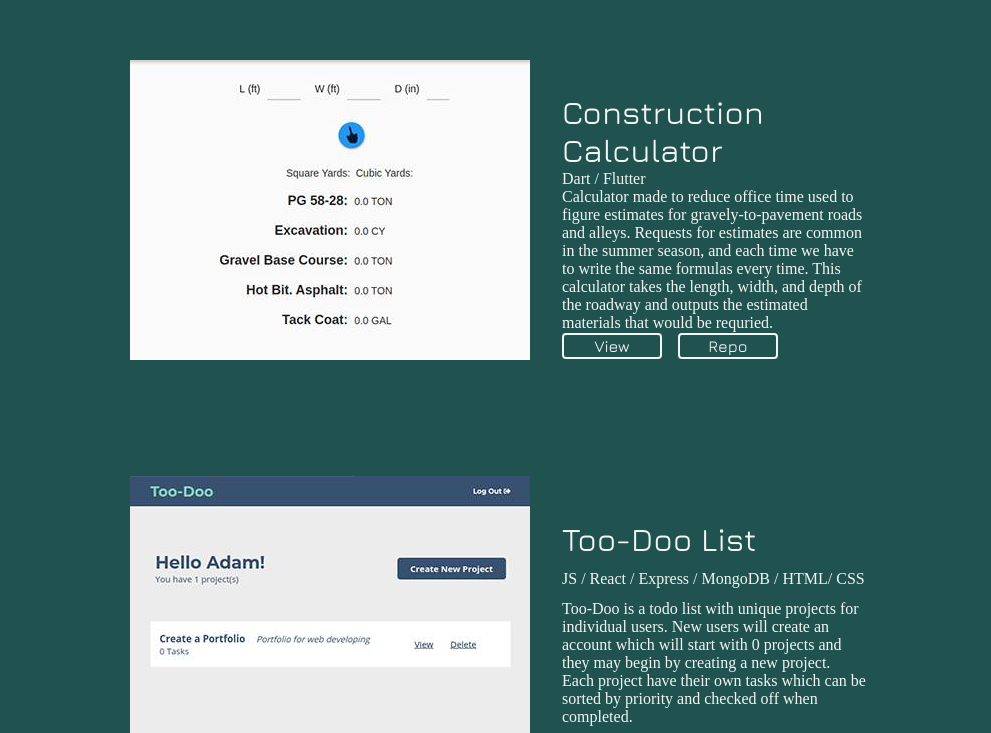
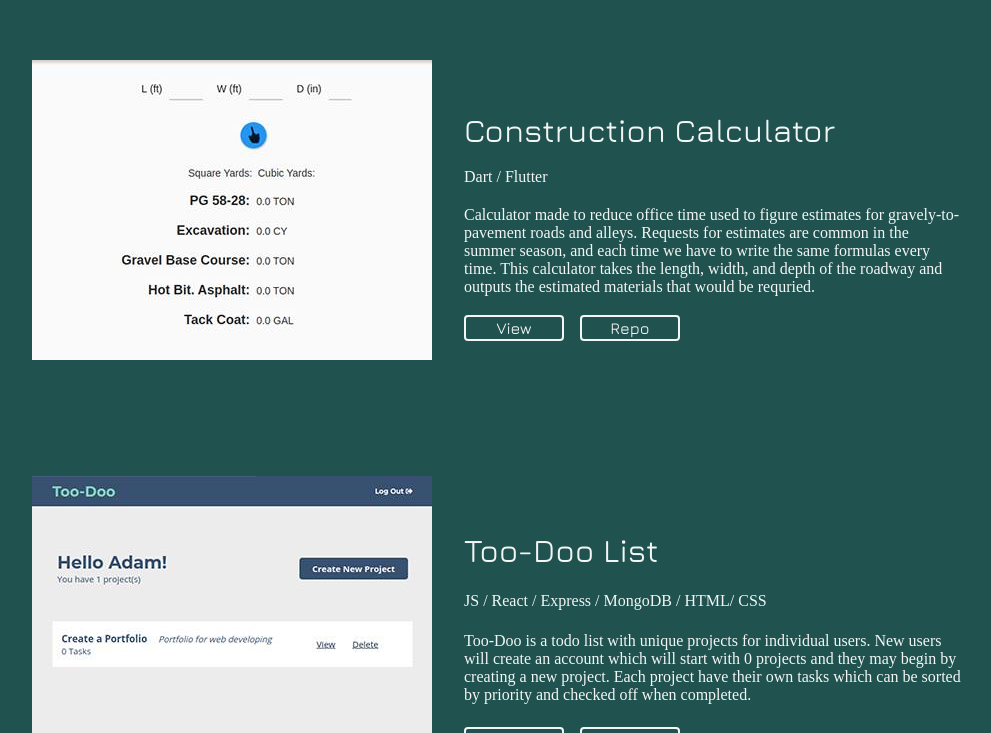
Before and after one commit to ajhanson22227/portfolio, a React (Create React App) app: page / in a window 1280 px wide. Shown: the part 2036-2769 px from the top of the page, without its empty margins (126-1117 px from the left). Built offline with nearby package versions, Linux system fonts and the light colour scheme.

Commit message:
Make project div larger

```diff
--- a/src/components/Project/Project.css
+++ b/src/components/Project/Project.css
@@ -36,7 +36,7 @@
     flex-direction: row;
     align-items: center;
     justify-content: space-evenly;
-    max-width: 60%;
+    max-width: 100%;
     min-height: 400px;
     margin-bottom: 1em;
 }
@@ -125,7 +125,7 @@ img{
         position: relative;
         align-items: center;
         text-align: center;
-        width: 100%;
+        width: 90%;
         margin: 0;
         padding: 0;
     }
@@ -142,18 +142,6 @@ img{
 
         object-fit: cover;
     }
-
-    .project-image{
-        width: 100%;
-        height: 225px;
-    }
-
-    /* img{
-
-        width: 100%;
-        object-fit: cover;
-    } */
-
 }
 
 /* Medium devices (landscape tablets, 768px and up) */
```
